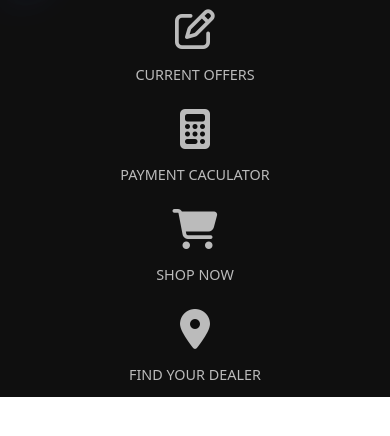
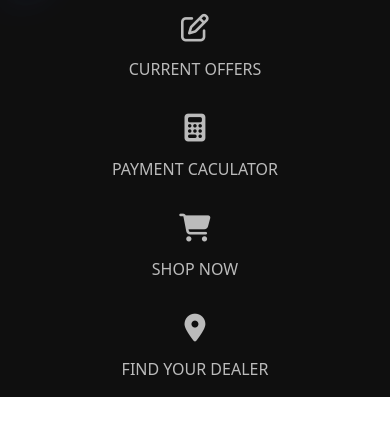
Before and after one commit to ardalan-ab/YAMAHA-MOTORS-R, a plain HTML site: page index.html in a window 390 px wide. Shown: the part 204-640 px from the top of the page. Drawn offline with Linux system fonts and the light colour scheme.

Commit message:
fixing shoppingtools section

```diff
--- a/Assets/style/scss/partial/_shoppingtools.scss
+++ b/Assets/style/scss/partial/_shoppingtools.scss
@@ -19,13 +19,7 @@
         gap: 15px;
         align-items: center;
         color: $white;
-        a{
-            font-weight: 500;
-            font-size: 0.9rem;
-        }
-        i{
-            font-size: 2.5rem;
-        }
+
 
         &:hover {
             color: $blue__hover;
--- a/index.html
+++ b/index.html
@@ -76,28 +76,26 @@
       </div>
       <div class="slide__line"></div>
     </section>
-    <section class="shoptools row " >
-        <div class="shoptools__box col-12 col-sm-6 col-md-3" data-aos="zoom-in" >
-            <i class="fa-regular fa-pen-to-square"></i>
-            <a  href="#">CURRENT OFFERS</a>
+    <section class="shoptools row">
+      <div class="shoptools__box col-12 col-sm-6 col-md-3" data-aos="zoom-in">
+        <i class="fa-regular fa-pen-to-square fs-1"></i>
+        <a class="fs-6" href="#">CURRENT OFFERS</a>
       </div>
 
-        <div class="shoptools__box col-12 col-sm-6 col-md-3" data-aos="zoom-in" >
-            <i class="fa-solid fa-calculator"></i>
-            <a href="#">PAYMENT CACULATOR</a>
+      <div class="shoptools__box col-12 col-sm-6 col-md-3" data-aos="zoom-in">
+        <i class="fa-solid fa-calculator fs-1"></i>
+        <a class="fs-6" href="#">PAYMENT CACULATOR</a>
       </div>
 
-        <div class="shoptools__box col-12 col-sm-6 col-md-3" data-aos="zoom-in" >
-            <i class="fa-solid fa-cart-shopping"></i>
-            <a href="#">SHOP NOW</a>
+      <div class="shoptools__box col-12 col-sm-6 col-md-3" data-aos="zoom-in">
+        <i class="fa-solid fa-cart-shopping fs-1"></i>
+        <a class="fs-6" href="#">SHOP NOW</a>
       </div>
 
-        <div class="shoptools__box col-12 col-sm-6 col-md-3" data-aos="zoom-in" >
-            <i class="fas fa-location-dot"></i>
-            <a href="#">FIND YOUR DEALER</a>
+      <div class="shoptools__box col-12 col-sm-6 col-md-3 " data-aos="zoom-in">
+        <i class="fas fa-location-dot fs-1"></i>
+        <a class="fs-6" href="#">FIND YOUR DEALER</a>
       </div>
-
-
     </section>
 
     <script src="./Assets/bootstrap-5.3.3-dist/js/bootstrap.js"></script>
@@ -114,7 +112,6 @@
         }
       }
     </script>
-
     <script>
       function openNav() {
         document.getElementById("mySidenav").style.width = "250px";
@@ -126,7 +123,6 @@
     </script>
     <script src="./Assets/aos-master/dist/aos.js"></script>
     <script>
-
       AOS.init();
 
       // You can also pass an optional settings object
@@ -134,24 +130,22 @@
       AOS.init({
         // Global settings:
         disable: false, // accepts following values: 'phone', 'tablet', 'mobile', boolean, expression or function
-  startEvent: 'DOMContentLoaded', // name of the event dispatched on the document, that AOS should initialize on
-  initClassName: 'aos-init', // class applied after initialization
-  animatedClassName: 'aos-animate', // class applied on animation
+        startEvent: "DOMContentLoaded", // name of the event dispatched on the document, that AOS should initialize on
+        initClassName: "aos-init", // class applied after initialization
+        animatedClassName: "aos-animate", // class applied on animation
         useClassNames: false, // if true, will add content of `data-aos` as classes on scroll
         disableMutationObserver: false, // disables automatic mutations' detections (advanced)
         debounceDelay: 50, // the delay on debounce used while resizing window (advanced)
         throttleDelay: 99, // the delay on throttle used while scrolling the page (advanced)
 
-
         // Settings that can be overridden on per-element basis, by `data-aos-*` attributes:
         offset: 120, // offset (in px) from the original trigger point
         delay: 0, // values from 0 to 3000, with step 50ms
         duration: 400, // values from 0 to 3000, with step 50ms
-  easing: 'ease', // default easing for AOS animations
+        easing: "ease", // default easing for AOS animations
         once: false, // whether animation should happen only once - while scrolling down
         mirror: false, // whether elements should animate out while scrolling past them
-  anchorPlacement: 'top-bottom', // defines which position of the element regarding to window should trigger the animation
-
+        anchorPlacement: "top-bottom", // defines which position of the element regarding to window should trigger the animation
       });
     </script>
   </body>
```
Also changed, not shown: Assets/style/scss/main.css, 1 other file. Lines whose indentation alone changed are shown as unchanged.
